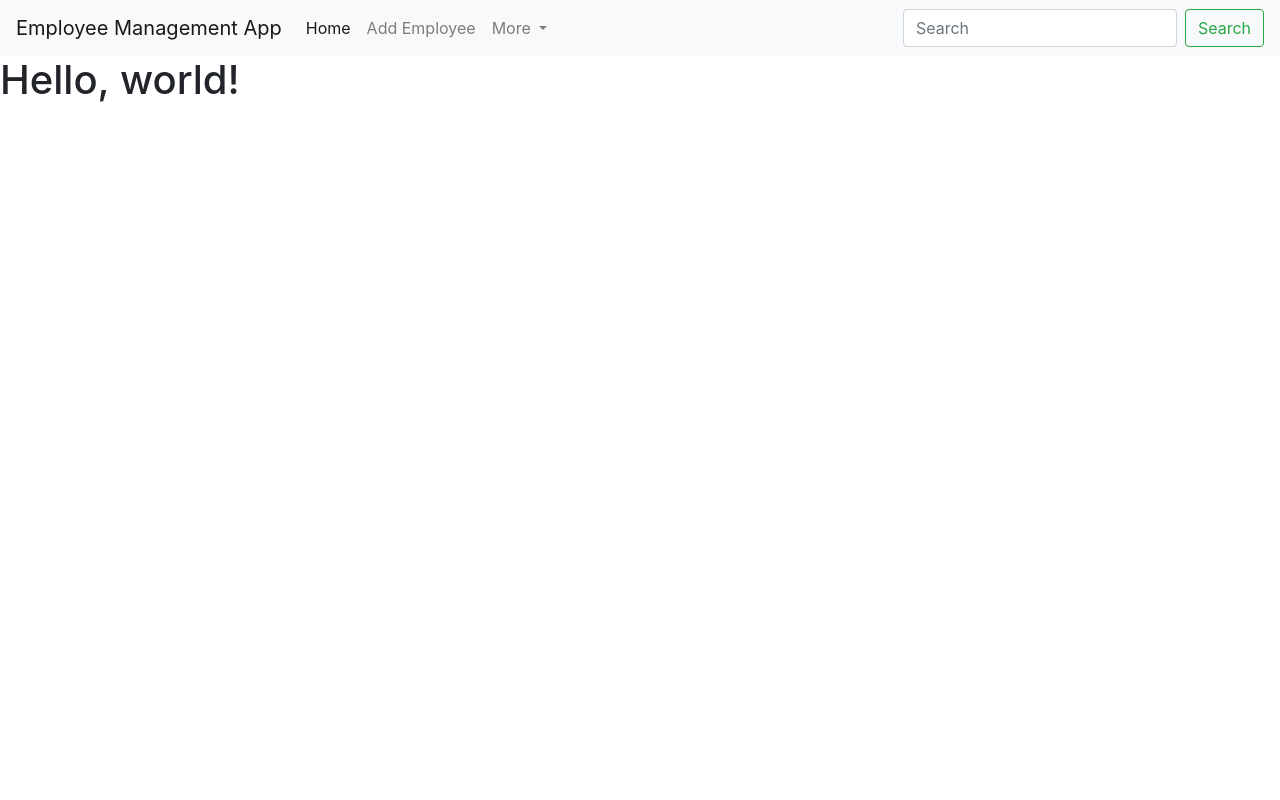
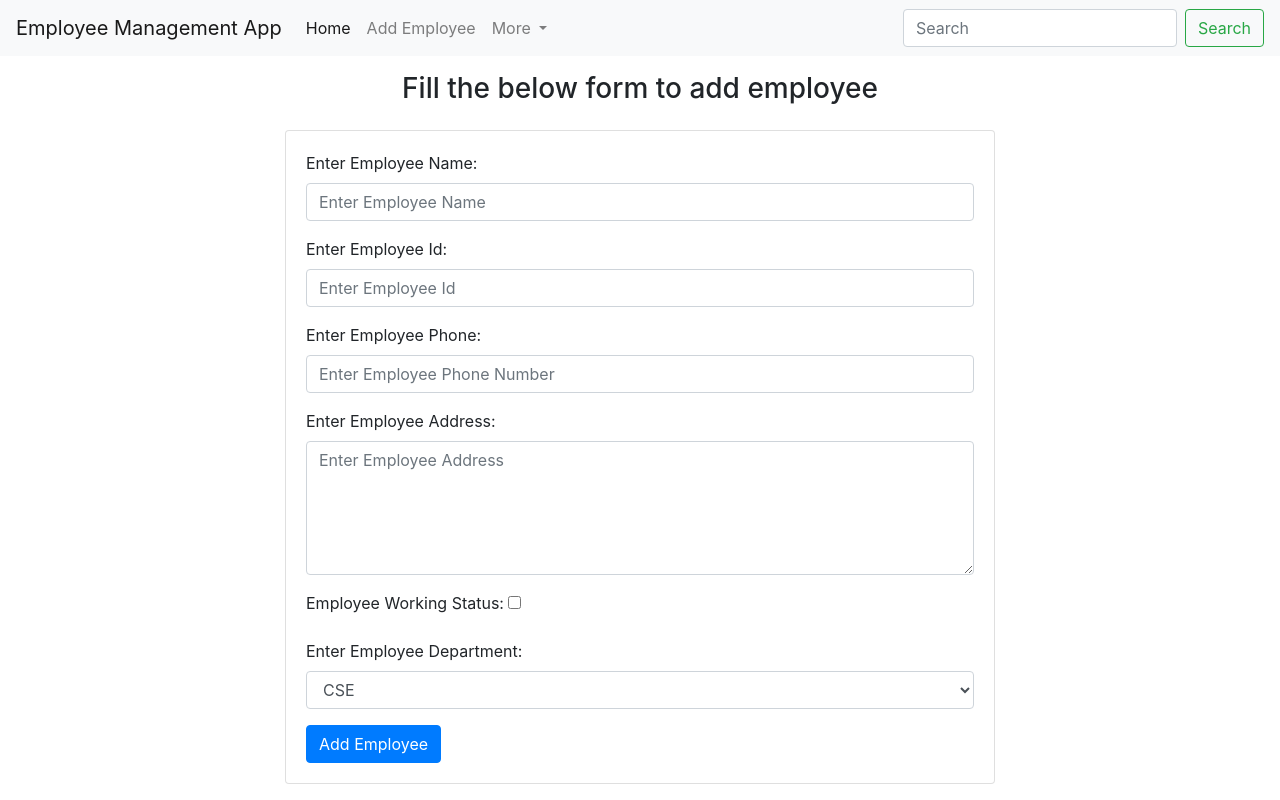
Before and after one commit to umesh13052002/Employee-management-app-using-django, a Django app: page /student/add-emp/ in a window 1280 px wide. Run offline with Django 5.2, Linux system fonts and the light colour scheme.

Commit message:
Created a form and on submit data is posted on db

```diff
--- a/employee/templates/employee/add_emp.html
+++ b/employee/templates/employee/add_emp.html
@@ -16,11 +16,68 @@
       crossorigin="anonymous"
     />
 
-    <title>Hello, world!</title>
+    <title>Add Employee</title>
   </head>
   <body>
     {% include 'employee/navbar.html' %}
-    <h1>Hello, world!</h1>
+    <div class="container mb-3">
+      <div class="row justify-content-center">
+        <div class="col-md-6">
+          <h3 class="text-center mt-3">Fill the below form to add employee</h3>
+          <!-- Form content here -->
+        </div>
+      </div>
+    </div>
+
+    <div class="container">
+      <div class="col-md-8 offset-md-2">
+        <div class="card">
+          <div class="card-body">
+            <form method="post" action="/student/add-emp/">
+              {% csrf_token %}
+              <div class="mb-3">
+                <label for = "name">Enter Employee Name: </label>
+                <input type="text" class="form-control" id="name" placeholder="Enter Employee Name" name= "emp_name" />
+              </div>
+
+              <div class="mb-3">
+                <label for="id">Enter Employee Id: </label>
+                <input type="text" class="form-control" id = "id" placeholder="Enter Employee Id" name="emp_id"/>
+              </div>
+
+              <div class="mb-3">
+                <label for="phone">Enter Employee Phone: </label>
+                <input type="text" class="form-control" id = "phone" placeholder="Enter Employee Phone Number" name="emp_phone"/>
+              </div>
+
+              <div class="mb-3">
+                <label for="address">Enter Employee Address: </label>
+                <textarea class="form-control" id="address" placeholder="Enter Employee Address" rows="5" name="emp_address" ></textarea>
+              </div>
+
+              <div class="mb-3">
+                <label for="working">Employee Working Status: </label>
+                <input type="checkbox" id = "working" name="emp_working"/>
+              </div>
+
+              <div class="mb-3">
+                <label for="department">Enter Employee Department: </label>
+
+                <select class="form-control" name="emp_department">
+                  <option value="cse">CSE</option>
+                  <option value="me">Mechanical Engineering</option>
+                  <option value="me">Electrical Engineering</option>
+                </select>
+
+
+              </div>
+
+              <button class="btn btn-primary">Add Employee</button
+            </form>
+          </div>
+        </div>
+      </div>
+    </div>
 
     <!-- Optional JavaScript -->
     <!-- jQuery first, then Popper.js, then Bootstrap JS -->
--- a/employee/templates/employee/index.html
+++ b/employee/templates/employee/index.html
@@ -15,7 +15,6 @@
       integrity="sha384-ggOyR0iXCbMQv3Xipma34MD+dH/1fQ784/j6cY/iJTQUOhcWr7x9JvoRxT2MZw1T"
       crossorigin="anonymous"
     />
-
     <title>Hello, world!</title>
   </head>
   <body>
--- a/employee/templates/employee/navbar.html
+++ b/employee/templates/employee/navbar.html
@@ -15,12 +15,12 @@
   <div class="collapse navbar-collapse" id="navbarSupportedContent">
     <ul class="navbar-nav mr-auto">
       <li class="nav-item active">
-        <a class="nav-link" href="#"
+        <a class="nav-link" href="/student/home/"
           >Home <span class="sr-only">(current)</span></a
         >
       </li>
       <li class="nav-item">
-        <a class="nav-link" href="/add_emp/">Add Employee</a>
+        <a class="nav-link" href="/student/add-emp/">Add Employee</a>
       </li>
       <li class="nav-item dropdown">
         <a
--- a/employee/views.py
+++ b/employee/views.py
@@ -1,7 +1,29 @@
-from django.shortcuts import render,HttpResponse
-
+from django.shortcuts import render,HttpResponse,redirect
+from .models import Emp
 # Create your views here.
 def student_home(request):
     return render(request, 'employee/index.html', {'message': 'Hello!'})
 def add_emp(request):
+    if request.method == "POST":
+        emp_name =request.POST.get("emp_name")
+        emp_id = request.POST.get("emp_id")
+        emp_phone = request.POST.get("emp_phone")
+        emp_address = request.POST.get("emp_address")
+        emp_working = request.POST.get("emp_working")
+        emp_department = request.POST.get("emp_department")
+
+        e=Emp()
+        e.emp_name = emp_name
+        e.emp_id = emp_id
+        e.phone = emp_phone
+        e.address = emp_address
+        e.department = emp_department
+        if emp_working is None:
+            e.working = False
+        else:
+            e.working = True
+
+        e.save()
+
+        return redirect("/student/home")
     return render(request, 'employee/add_emp.html',{})
```
Also changed, not shown: employee/migrations/0001_initial.py (added).
